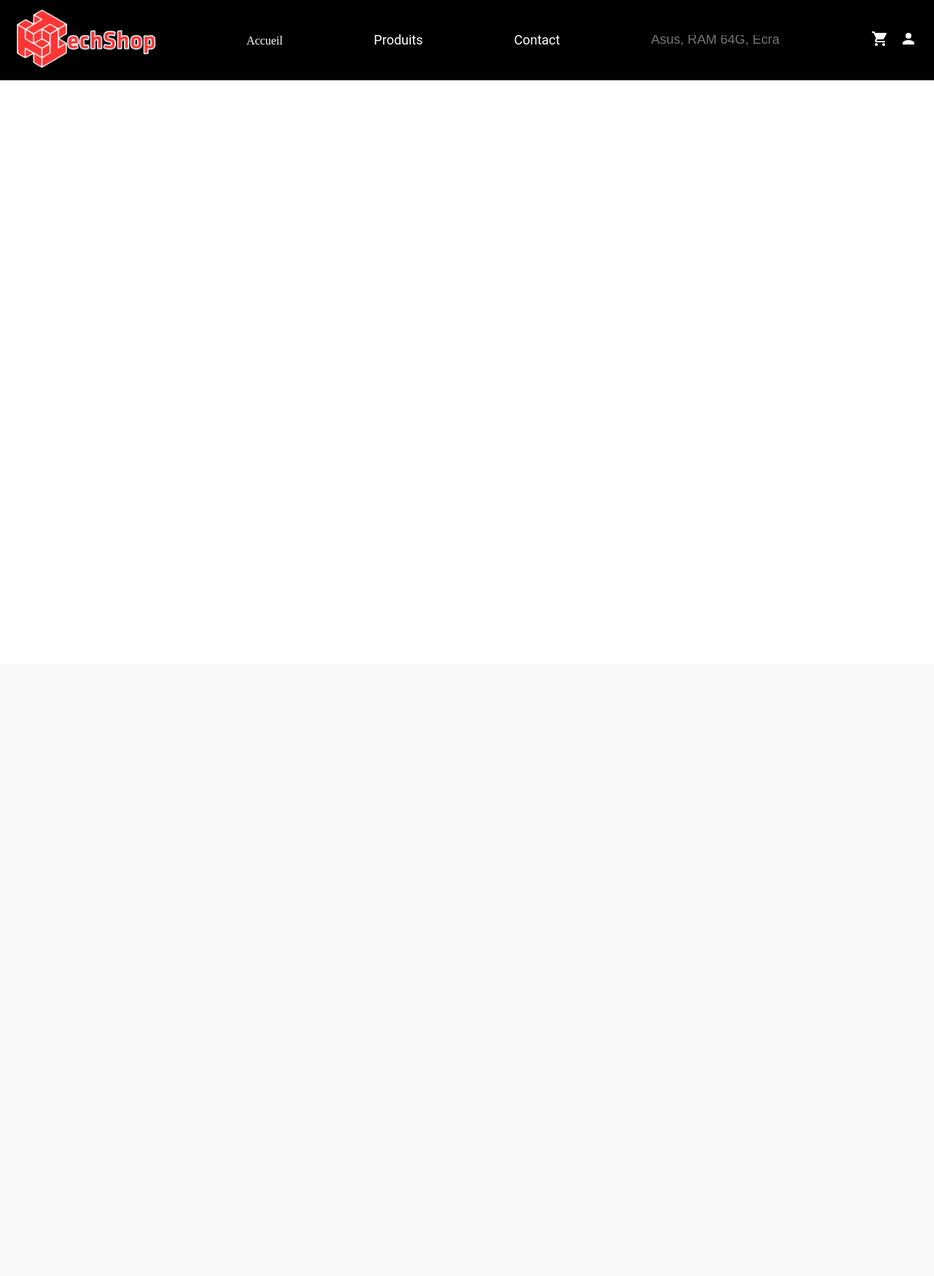
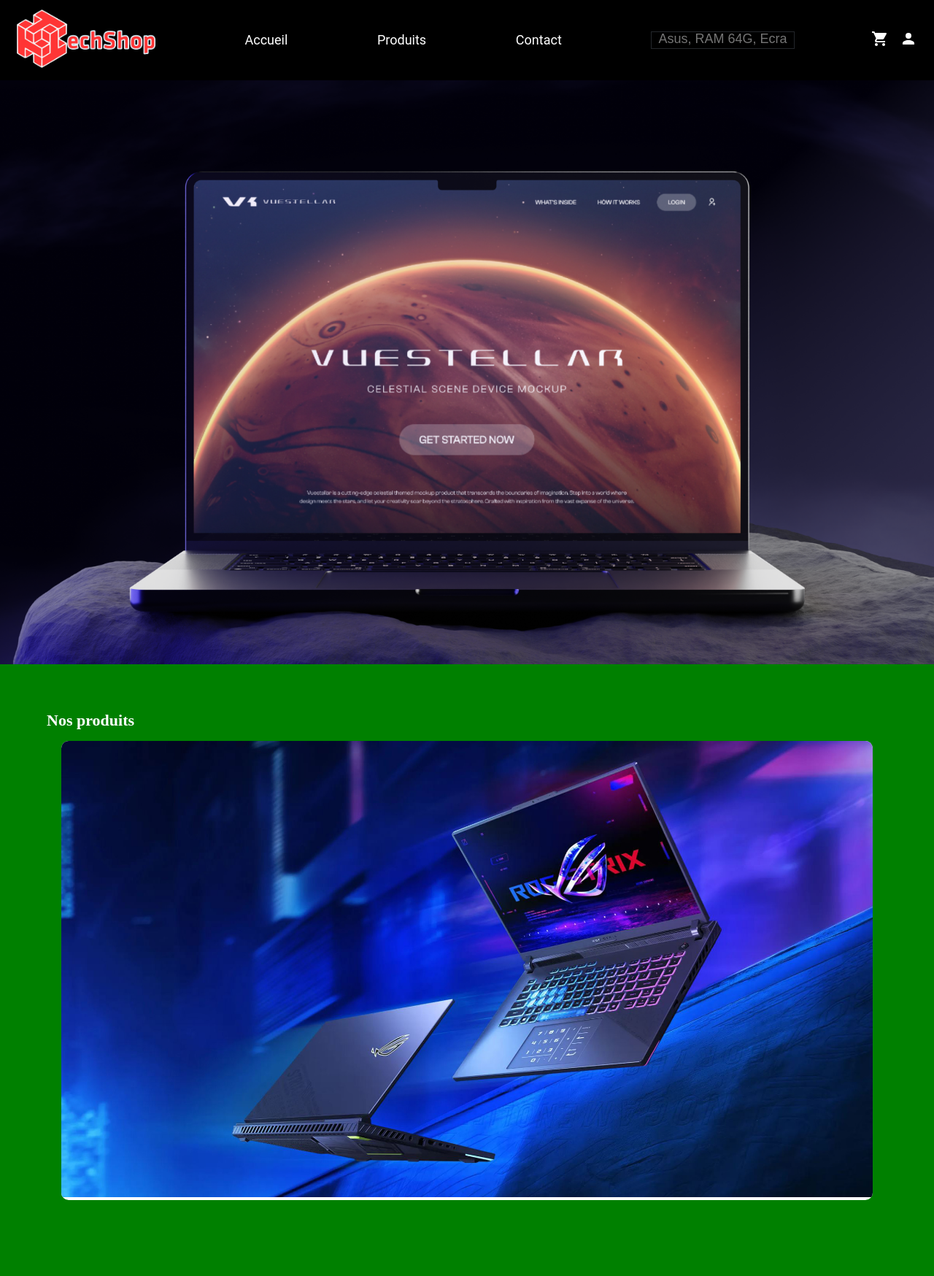
Before and after one commit to Osmause/TechShop, a PHP site: page / in a window 1280 px wide. Shown: the whole page at 73% size. Before the commit the page ends 110 px from the top, so only its background shows below. Run offline with PHP 8.4, Linux system fonts and the light colour scheme.

Commit message:
add index.php and some features

```diff
--- a/assets/css/includes/footer.css
+++ b/assets/css/includes/footer.css
@@ -0,0 +1,48 @@
+footer {
+    width: 100%;
+    background-color: var(--secondary-color);
+    padding: 5%;
+}
+
+
+
+footer > ul {
+    display: flex;
+    flex-direction: column;
+    align-items: center;
+    gap: 10px;
+}
+
+footer ul li ul {
+    display: flex;
+    gap: 30px;
+}
+
+.network {
+    width: 100%;
+    justify-content: center;
+    gap: 30px;
+}
+
+footer form {
+    width: 100%;
+    display: flex;
+    justify-content: center;
+}
+
+.send {
+    background-color: var(--primary-color);
+    border-radius: 10px;
+    color: var(--white-diamond);
+}
+
+@media only screen and (min-width: 800px) {
+
+    footer > ul {
+
+        flex-direction:row-reverse;
+        justify-content: space-between;
+    }
+
+
+}
--- a/assets/css/includes/header.css
+++ b/assets/css/includes/header.css
@@ -1,9 +1,10 @@
 header {
     width: 100%;
+    background-color: var(--secondary-color);
+    color: var(--black-soft);
 }
 
 .header-nav {
-    background-color: var(--secondary-color);
     padding: 5%;
     display: flex;
     align-items: center;
@@ -52,7 +53,7 @@ span.text-h1-media {
     color: var(--white-diamond);
 }
 
-li {
+header li {
     width: 100%;
     padding: 5%;
 }
@@ -85,7 +86,7 @@ input {
         justify-content: flex-start;
     }
 
-    .pc{
+    .pc {
         display: block;
         width: 100%;
     }
--- a/assets/css/pages/index.css
+++ b/assets/css/pages/index.css
@@ -1 +1,90 @@
 @import url(/assets//css/variable.css);
+
+.hero {
+    background-image: url(/assets/img/png/6d8ed4fc-5f61-4479-9433-f6360b5927b4-cover.png);
+    background-size: cover;
+    background-position: center;
+    width: 100%;
+    min-height: 100vh;
+    display: flex;
+    align-items: center;
+    cursor: pointer;
+}
+
+.content-hero {
+    z-index: 1;
+    color: var(--white-diamond);
+    display: flex;
+    flex-direction: column;
+    align-items: center;
+}
+
+.content-hero a {
+    width: 100%;
+    min-height: 100vh;
+    padding: 100%;
+}
+
+.product-list{
+    display: flex;
+    flex-wrap: wrap;
+    position: absolute;
+    background-color: green;
+    padding: 5%;
+    gap: 15px;
+}
+
+.product-list h1{
+    color: var(--white-diamond);
+}
+
+.product-list section {
+    color: var(--white-diamond);
+    width: 100%;
+}
+
+.slider{
+    width: 100%;
+}
+
+.column {
+    position: relative;
+    width: 100%;
+    min-height: 1px;
+    padding-left: 20px;
+    padding-right: 20px;
+}
+
+.card {
+    position: relative;
+    margin-bottom: 40px;
+    border-radius: 10px;
+    overflow: hidden;
+}
+
+.img-card {
+    display: inline-block;
+    width: 100%;
+    position: relative;
+    background-color: var(--white-diamond);
+}
+
+.img-card img{
+    width: 100%;
+    object-fit: contain;
+}
+
+
+.container-card {
+    display: inline-block;
+    padding: 5%;
+    position: absolute;
+    height: 230px;
+    width: 100%;
+    background-color: var(--secondary-color);
+}
+
+.svg-logo {
+    padding: 5%;
+    background-color: var(--secondary-color);
+}
--- a/assets/css/variable.css
+++ b/assets/css/variable.css
@@ -1,5 +1,5 @@
 @import url(/assets/css/includes/header.css);
-
+@import url(/assets/css/includes/footer.css);
 :root {
     --primary-color: #FF3535;
     --secondary-color: #000000;
@@ -59,9 +59,16 @@ svg{
     cursor: pointer;
 }
 
+input {
+    color: var(--white-diamond);
+    padding: 2% 5%;
+    border: 1px solid var(--black-soft);
+}
+
 path {
     fill: var(--white-diamond);
 }
+
 
 .text-h1-media {
     font-size: var(--h1-phone-size);
--- /dev/null
+++ b/assets/js/includes/features.js
@@ -0,0 +1,5 @@
+export function initHero(){
+    document.querySelector('.hero').addEventListener('click', () =>{
+        window.location.href = './pages/product-detail.php';
+    })
+}
--- a/assets/js/main.js
+++ b/assets/js/main.js
@@ -1,7 +1,8 @@
 import { initHeader } from "./includes/header.js";
-
+import { initHero } from "./includes/features.js";
 document.addEventListener("DOMContentLoaded", () => {
 
     initHeader();
+    initHero();
 
 });
--- a/includes/footer.html
+++ b/includes/footer.html
@@ -0,0 +1,43 @@
+<footer>
+    <ul>
+        <li>
+            <ul>
+                <li><a class="text-h2-media" href="./pages/mentions.php">Mentions</a></li>
+                <li><a class="text-h2-media" href="./pages/politics.php">Politique d'utilisation</a></li>
+            </ul>
+        </li>
+        <li>
+            <ul class="network">
+                <li><svg xmlns="http://www.w3.org/2000/svg" width="24" height="24" viewBox="0 0 24 24">
+                        <path
+                            d="M19.27 5.33C17.94 4.71 16.5 4.26 15 4a.1.1 0 0 0-.07.03c-.18.33-.39.76-.53 1.09a16.1 16.1 0 0 0-4.8 0c-.14-.34-.35-.76-.54-1.09c-.01-.02-.04-.03-.07-.03c-1.5.26-2.93.71-4.27 1.33c-.01 0-.02.01-.03.02c-2.72 4.07-3.47 8.03-3.1 11.95c0 .02.01.04.03.05c1.8 1.32 3.53 2.12 5.24 2.65c.03.01.06 0 .07-.02c.4-.55.76-1.13 1.07-1.74c.02-.04 0-.08-.04-.09c-.57-.22-1.11-.48-1.64-.78c-.04-.02-.04-.08-.01-.11c.11-.08.22-.17.33-.25c.02-.02.05-.02.07-.01c3.44 1.57 7.15 1.57 10.55 0c.02-.01.05-.01.07.01c.11.09.22.17.33.26c.04.03.04.09-.01.11c-.52.31-1.07.56-1.64.78c-.04.01-.05.06-.04.09c.32.61.68 1.19 1.07 1.74c.03.01.06.02.09.01c1.72-.53 3.45-1.33 5.25-2.65c.02-.01.03-.03.03-.05c.44-4.53-.73-8.46-3.1-11.95c-.01-.01-.02-.02-.04-.02M8.52 14.91c-1.03 0-1.89-.95-1.89-2.12s.84-2.12 1.89-2.12c1.06 0 1.9.96 1.89 2.12c0 1.17-.84 2.12-1.89 2.12m6.97 0c-1.03 0-1.89-.95-1.89-2.12s.84-2.12 1.89-2.12c1.06 0 1.9.96 1.89 2.12c0 1.17-.83 2.12-1.89 2.12" />
+                    </svg></li>
+                <li><svg xmlns="http://www.w3.org/2000/svg" width="24" height="24" viewBox="0 0 24 24">
+                        <path
+                            d="M10.75 13.04c0-.57-.47-1.04-1.04-1.04s-1.04.47-1.04 1.04a1.04 1.04 0 1 0 2.08 0m3.34 2.37c-.45.45-1.41.61-2.09.61s-1.64-.16-2.09-.61a.26.26 0 0 0-.38 0a.26.26 0 0 0 0 .38c.71.71 2.07.77 2.47.77s1.76-.06 2.47-.77a.26.26 0 0 0 0-.38c-.1-.1-.27-.1-.38 0m.2-3.41c-.57 0-1.04.47-1.04 1.04s.47 1.04 1.04 1.04s1.04-.47 1.04-1.04S14.87 12 14.29 12" />
+                        <path fill="currentColor"
+                            d="M12 2C6.48 2 2 6.48 2 12s4.48 10 10 10s10-4.48 10-10S17.52 2 12 2m5.8 11.33c.02.14.03.29.03.44c0 2.24-2.61 4.06-5.83 4.06s-5.83-1.82-5.83-4.06c0-.15.01-.3.03-.44c-.51-.23-.86-.74-.86-1.33a1.455 1.455 0 0 1 2.47-1.05c1.01-.73 2.41-1.19 3.96-1.24l.74-3.49c.01-.07.05-.13.11-.16c.06-.04.13-.05.2-.04l2.42.52a1.04 1.04 0 1 1 .93 1.5c-.56 0-1.01-.44-1.04-.99l-2.17-.46l-.66 3.12c1.53.05 2.9.52 3.9 1.24a1.455 1.455 0 1 1 1.6 2.38" />
+                    </svg></li>
+                <li>
+                    <svg xmlns="http://www.w3.org/2000/svg" width="24" height="24" viewBox="0 0 24 24">
+                        <path
+                            d="m13.458 9.122l7.516-7.965h2.491l-.01.011l-8.89 9.424l8.139 10.802a.906.906 0 0 1-.658 1.45H16.95a.9.9 0 0 1-.659-.359l-5.727-7.601l-7.472 7.96H.535l8.922-9.43L1.318 2.612a.906.906 0 0 1 .724-1.452h4.965c.285 0 .553.134.724.361zm-.763 2a1 1 0 0 1-.07-.093l-6.07-8.056H3.86l13.607 18.06h2.696z"
+                            clip-rule="evenodd" />
+                    </svg>
+                </li>
+                <li>
+                    <svg xmlns="http://www.w3.org/2000/svg" width="24" height="24" viewBox="0 0 24 24">
+                        <path
+                            d="m10 15l5.19-3L10 9zm11.56-7.83c.13.47.22 1.1.28 1.9c.07.8.1 1.49.1 2.09L22 12c0 2.19-.16 3.8-.44 4.83c-.25.9-.83 1.48-1.73 1.73c-.47.13-1.33.22-2.65.28c-1.3.07-2.49.1-3.59.1L12 19c-4.19 0-6.8-.16-7.83-.44c-.9-.25-1.48-.83-1.73-1.73c-.13-.47-.22-1.1-.28-1.9c-.07-.8-.1-1.49-.1-2.09L2 12c0-2.19.16-3.8.44-4.83c.25-.9.83-1.48 1.73-1.73c.47-.13 1.33-.22 2.65-.28c1.3-.07 2.49-.1 3.59-.1L12 5c4.19 0 6.8.16 7.83.44c.9.25 1.48.83 1.73 1.73" />
+                    </svg>
+                </li>
+            </ul>
+        </li>
+        <li>
+            <form action="./action_page.php">
+                <input type="text" placeholder="Newsletter">
+                <input class="send" type="submit" value="Envoyer">
+            </form>
+        </li>
+    </ul>
+</footer>
--- a/includes/header.html
+++ b/includes/header.html
@@ -40,7 +40,7 @@
                 <li>
                     <figure><img class="logo" src="/assets/img/png/TechShop-Logo.png" alt=""></figure>
                 </li>
-                <li><a class="text-h2-media" href="./index.php"></a>Accueil</li>
+                <li><a class="text-h2-media" href="./index.php">Accueil</a></li>
                 <li><a class="text-h2-media" href="./pages/produit.php">Produits</a></li>
                 <li><a class="text-h2-media" href="./pages/contact.php">Contact</a></li>
                 <li>
--- a/index.php
+++ b/index.php
@@ -1,14 +1,60 @@
 <!DOCTYPE html>
 <html lang="en">
+
 <head>
     <meta charset="UTF-8">
     <meta name="viewport" content="width=device-width, initial-scale=1.0">
     <link rel="stylesheet" href="/assets/css/pages/index.css">
     <title>Accueil</title>
 </head>
+
 <body>
     <?php include('./includes/header.html'); ?>
-    <main></main>
+    <main>
+        <section class="hero">
+            <div class="content-hero">
+            </div>
+        </section>
+        <section class="product-list">
+            <h1 class="text-h1-media">Nos produits</h1>
+            <div class="slider">
+                <ul class="slider-container">
+                    <li class="product-result">
+                        <div class="column">
+                               <div class="card">
+                        <div class="img-card">
+                            <figure><img src="./assets/img/jpg/rogstrix.jpg" alt=""></figure>
+                        </div>
+                        <div class="container-card">
+                            <div class="container-information">
+                                <div class="svg-logo">
+                                    <svg xmlns="http://www.w3.org/2000/svg" width="24" height="24" viewBox="0 0 24 24"><path fill-rule="evenodd" d="M7.5 7v-.5a4.5 4.5 0 0 1 9 0V7H19c.552 0 1 .449 1 1.007v12.001c0 1.1-.895 1.992-1.994 1.992H5.994A1.994 1.994 0 0 1 4 20.008v-12C4 7.45 4.445 7 5 7zM9 7h6v-.5a3 3 0 0 0-6 0zM7.5 7v4H9V7zM15 7v4h1.5V7z"/></svg>
+                                </div>
+                                <div class="information">
+                                    <h1 class="text-h1-media">Product name</h1>
+                                    <p class="text-h2-media">Ob haec et huius modi multa, quae cernebantur in paucis, omnibus timeri sunt coepta. et ne tot malis dissimulatis paulatimque serpentibus acervi crescerent aerumnarum.</p>
+                                </div>
+                            </div>
+                        </div>
+                    </div>
+
+                        </div>
+
+                    <!-- <a href="./pages/product-detail.php"> -->
+
+                        </a>
+                    </li>
+                    <li></li>
+                    <li></li>
+                    <li></li>
+                    <li></li>
+                    <li></li>
+                </ul>
+            </div>
+        </section>
+    </main>
+    <?php include('./includes/footer.html'); ?>
 </body>
 <script type="module" src="/assets/js/main.js"></script>
+
 </html>
```
Also changed, not shown: assets/img/jpg/rogstrix.jpg (added).
